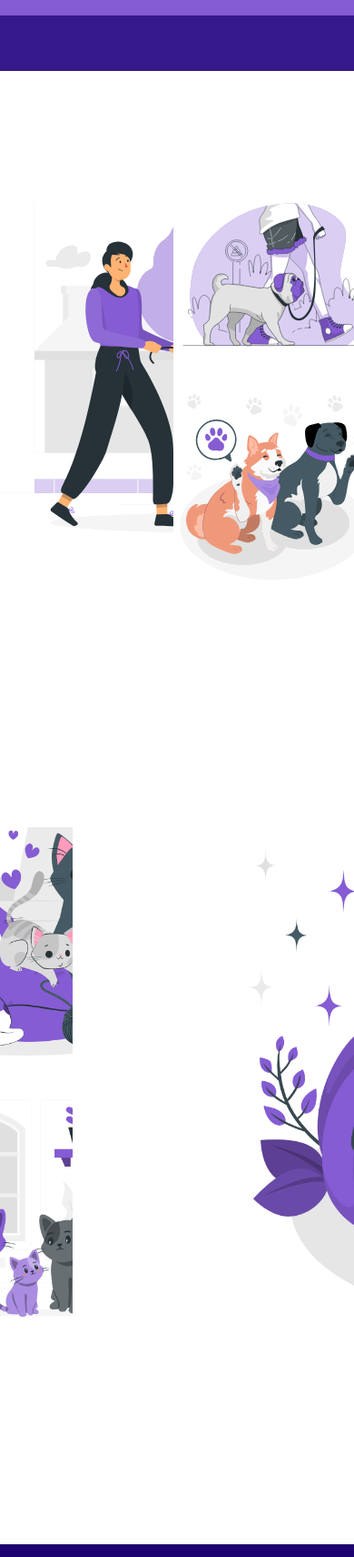
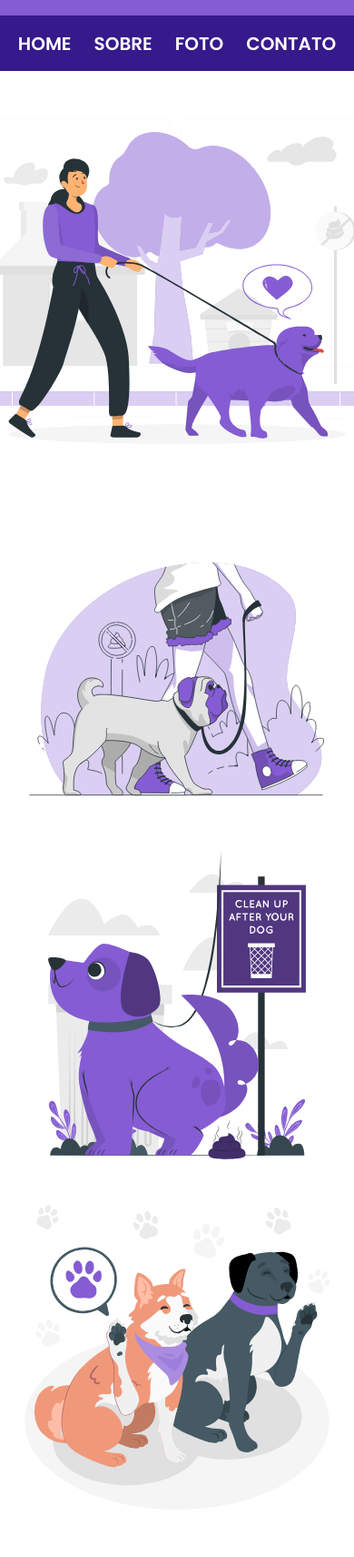
Before and after one commit to henriquegnat/petshop-animalia, a plain HTML site: page fotos.html in a window 390 px wide. Shown: the part 175-1886 px from the top of the page at 91% size. Drawn offline with Linux system fonts and the light colour scheme.

Commit message:
commit 5 - resposivo-fotos

```diff
--- a/css/fotos.css
+++ b/css/fotos.css
@@ -140,3 +140,95 @@
     font-weight: 500;
 }
 /*FIM DO FOOTER*/
+
+@media only screen and (max-width: 815px) { /*celulares maiores*/
+    .menu{
+        gap: 80px;
+    }
+
+    .gallery{
+        display: flex;
+        flex-direction: column;
+        justify-content: center;
+        align-items: center;
+        width: auto;
+    }
+
+    .gallery > img{
+        width: 360px;
+    }
+    .galeria{
+        display: flex;
+        flex-direction: column;
+        height: auto;
+        width: auto;
+    }
+
+    .gallery2{
+        display: flex;
+        flex-direction: column;
+        height: auto;
+        width: auto;
+    }
+
+    .galeria2{
+        display: flex;
+        flex-direction: column;
+        margin-top: 200px;
+        gap: 50px;
+        height: auto;
+    }
+
+    .gallery2 > img{
+        width: 400px;
+    }
+
+    .rodape{
+        flex-direction: column;
+        height: 60vh;
+        width: auto;
+        justify-content: center;
+        align-items: center;
+       }
+
+       .img-footer{
+        margin-right: 0;
+       }
+
+       .txt-footer{
+        position: relative;
+        right: 0;
+        left: 15px;
+       }
+}
+
+@media only screen and (max-width: 600px) {
+    .menu{
+        width: 100vw;
+        gap: 75px;
+    }
+    .menu > a{
+        font-size: 20px;
+    }
+
+    .foto2 > img{
+        width: 540px;
+    }
+}
+
+@media only screen and (max-width: 466px){ /*celulares*/
+    .menu{
+        width: 100vw;
+        gap: 25px;
+    }
+    .menu > a{
+        font-size: 20px;
+    }
+
+    .foto1 > img{
+        width: 480px;
+    }
+    .foto2 > img{
+        width: 480px;
+    }
+}
--- a/css/sobre.css
+++ b/css/sobre.css
@@ -193,7 +193,7 @@
    }
 
    .menu > a{
-       font-size: 23px;
+       font-size: 20px;
    }
 
    .header{
--- a/css/style.css
+++ b/css/style.css
@@ -76,8 +76,8 @@
 }
 
 .img-home-2 > img{  /*TELA 2 - IMG1*/
-    width: 700px;
-    height: 700px;
+    width: 650px;
+    height: auto;
 }
 
 .img-home-2{ /*TELA 2 - IMG1 - CONFIG DA DIV*/
@@ -106,8 +106,8 @@
 }
 
 .texto-img-home-2 > img{ /*TELA 2 - IMG2*/
-    width: 600px;
-    height: 300px;
+    width: 450px;
+    height: auto;
 }
 /*FIM DO HOME 2*/
 
@@ -235,7 +235,7 @@
         gap: 75px;
     }
     .menu > a{
-        font-size: 17px;
+        font-size: 20px;
     }
 
     .home-1{
```
Also changed, not shown: index.html (+1 -1 lines), img/home-img-dog.png (added).
